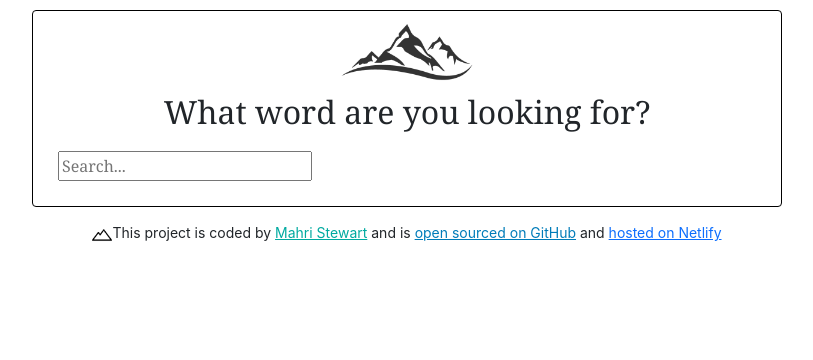
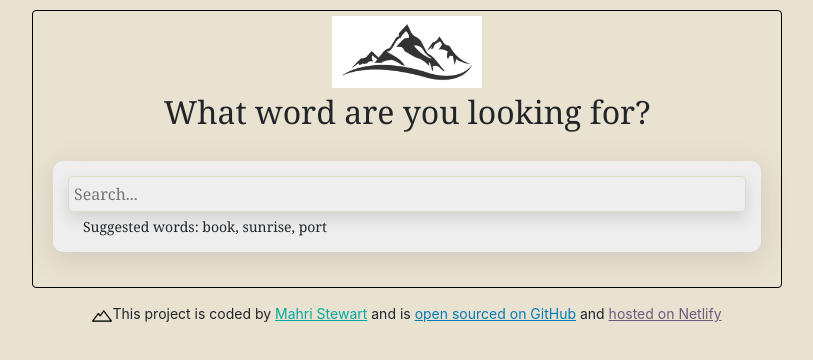
Before and after one commit to MahriScot/react_dictionary_project, a React (Create React App) app: page / in a window 1280 px wide. Shown: the top 360 px of the page, without its empty margins (233-1046 px from the left). Built offline with nearby package versions, Linux system fonts and the light colour scheme; no server answers.

Commit message:
adding default page with the word "hello" and also some css

```diff
--- a/src/App.css
+++ b/src/App.css
@@ -1,3 +1,7 @@
+body {
+  background-color: #e9e2d0;
+}
+
 .container {
   border: 1px solid black;
   border-radius: 4px;
@@ -26,6 +30,9 @@ main {
   padding: 0 0 20px;
 }
 
+a {
+  color: #6c5b7c;
+}
 footer {
   text-align: center;
   font-size: 14px;
--- a/src/App.js
+++ b/src/App.js
@@ -15,7 +15,7 @@ export default function App() {
         </header>
         <main>
           <h2 className="what_word">What word are you looking for?</h2>
-          <Dictionary className="Dictionary" />
+          <Dictionary className="Dictionary" defaultKeyword="hello" />
         </main>
       </div>
       <footer>
--- a/src/Dictionary.css
+++ b/src/Dictionary.css
@@ -1,15 +1,34 @@
 .Dictionary {
-  margin: 0 15px;
+  margin: 0 auto;
+  padding: 10px;
 }
 
-form {
+.Dictionary section {
+  background-color: #eeeeee;
+  border-radius: 10px;
+  box-shadow: rgba(100, 100, 111, 0.2) 0px 7px 29px 0px;
+  padding: 15px;
   margin-bottom: 15px;
+}
+
+.search_button {
+  width: 100%;
+  padding: 5px;
+  border: 1px solid #ddddc7;
+  background-color: #eeeeee;
+  border-radius: 5px;
+  box-shadow: rgba(100, 100, 111, 0.2) 0px 7px 15px 0px;
+}
+
+.hint {
+  font-size: 14px;
+  padding: 4px 15px 0;
 }
 
 .searched_word {
   text-transform: capitalize;
   font-weight: 500;
-  margin-bottom: 20px;
+  margin-bottom: 0;
 }
 
 .part_of_speech {
--- a/src/Dictionary.js
+++ b/src/Dictionary.js
@@ -3,36 +3,55 @@ import axios from "axios";
 import Results from "./Results";
 import "./Dictionary.css";
 
-export default function Dictionary() {
-  let [keyword, setKeyword] = useState("");
+export default function Dictionary(props) {
+  let [keyword, setKeyword] = useState(props.defaultKeyword);
   let [results, setResults] = useState(null);
+  let [loaded, setLoaded] = useState(false);
 
   function handleResponse(response) {
     //console.log(response.data[0]);
     setResults(response.data[0]);
   }
 
-  function search(event) {
-    event.preventDefault();
-
+  function search() {
+    // documentation: https://dictionaryapi.dev/
     let apiUrl = `https://api.dictionaryapi.dev/api/v2/entries/en/${keyword}`;
     axios.get(apiUrl).then(handleResponse);
+  }
+
+  function handleSubmit(event) {
+    event.preventDefault();
+    search();
   }
 
   function handleKeywordChange(event) {
     setKeyword(event.target.value);
   }
 
+  function load() {
+    setLoaded(true);
+    search();
+  }
+
+  if (loaded) {
     return (
       <div className="Dictionary">
-      <form onSubmit={search}>
+        <section>
+          <form onSubmit={handleSubmit}>
             <input
               type="search"
               placeholder="Search..."
               onChange={handleKeywordChange}
+              className="search_button"
             />
           </form>
+          <div className="hint">Suggested words: book, sunrise, port</div>
+        </section>
         <Results results={results} />
       </div>
     );
+  } else {
+    load();
+    return "Loading";
   }
+}
--- a/src/Phonetic.js
+++ b/src/Phonetic.js
@@ -4,8 +4,7 @@ export default function Phonetic(props) {
   //console.log(props.phonetic);
   return (
     <div className="Phonetic">
-      {props.phonetic.text}
-      <br />
+      {props.phonetic.text}{" "}
       <a href={props.phonetic.audio} target="_blank" rel="noreferrer">
         Listen
       </a>
--- /dev/null
+++ b/src/Results.css
@@ -0,0 +1,5 @@
+.Results h1 {
+  font-size: 38px;
+  font-weight: bold;
+  line-height: 1.5;
+}
--- a/src/Results.js
+++ b/src/Results.js
@@ -1,11 +1,13 @@
 import React from "react";
 import Meaning from "./Meaning.js";
 import Phonetic from "./Phonetic";
+import "./Results.css";
 
 export default function Results(props) {
   if (props.results) {
     return (
       <div className="Results">
+        <section>
           <h1 className="searched_word">{props.results.word}</h1>
           {props.results.phonetics.map(function (phonetic, index) {
             return (
@@ -14,11 +16,12 @@ export default function Results(props) {
               </div>
             );
           })}
+        </section>
         {props.results.meanings.map(function (meaning, index) {
           return (
-            <div key={index}>
+            <section key={index}>
               <Meaning meaning={meaning} />
-            </div>
+            </section>
           );
         })}
       </div>
```
Lines whose indentation alone changed are shown as unchanged.
